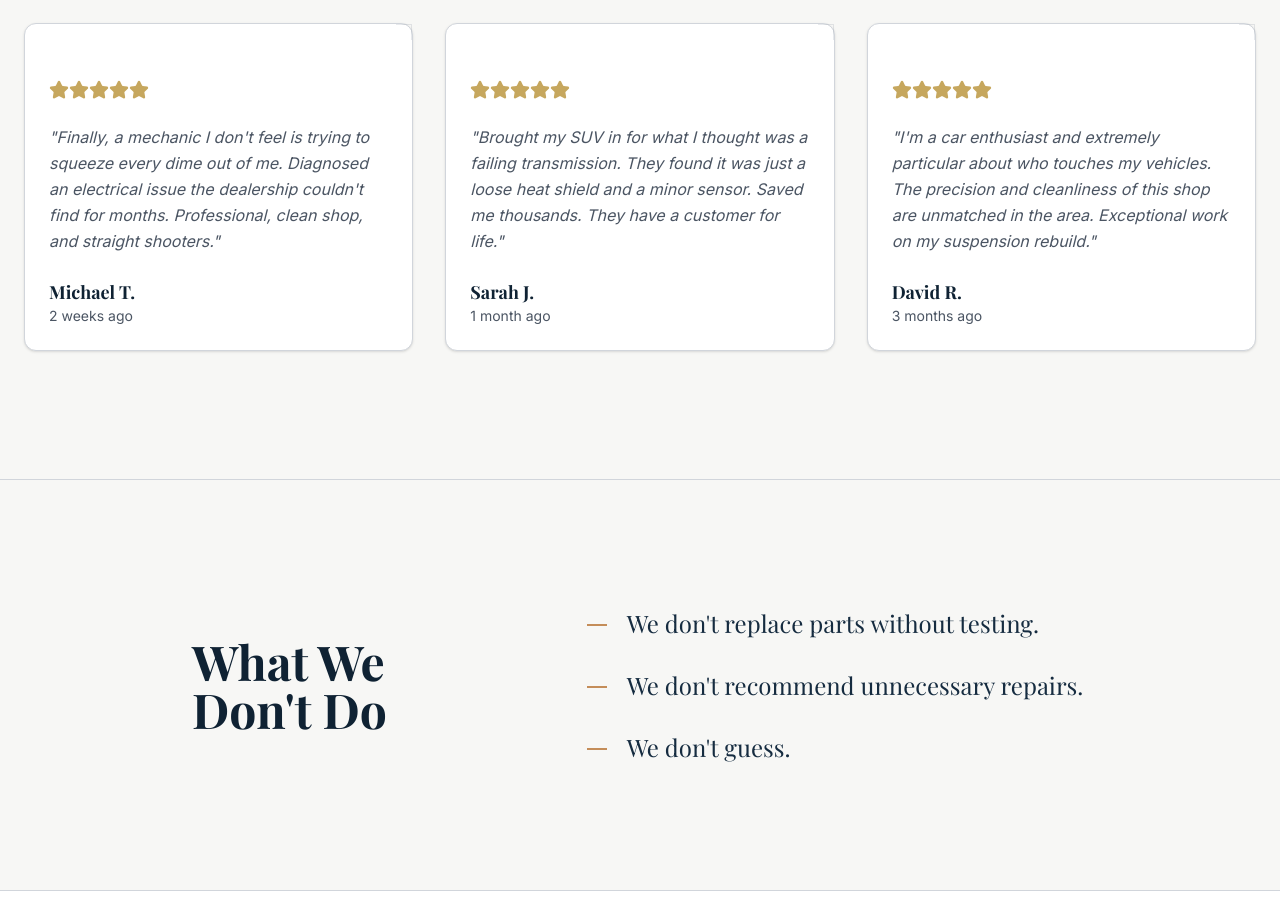
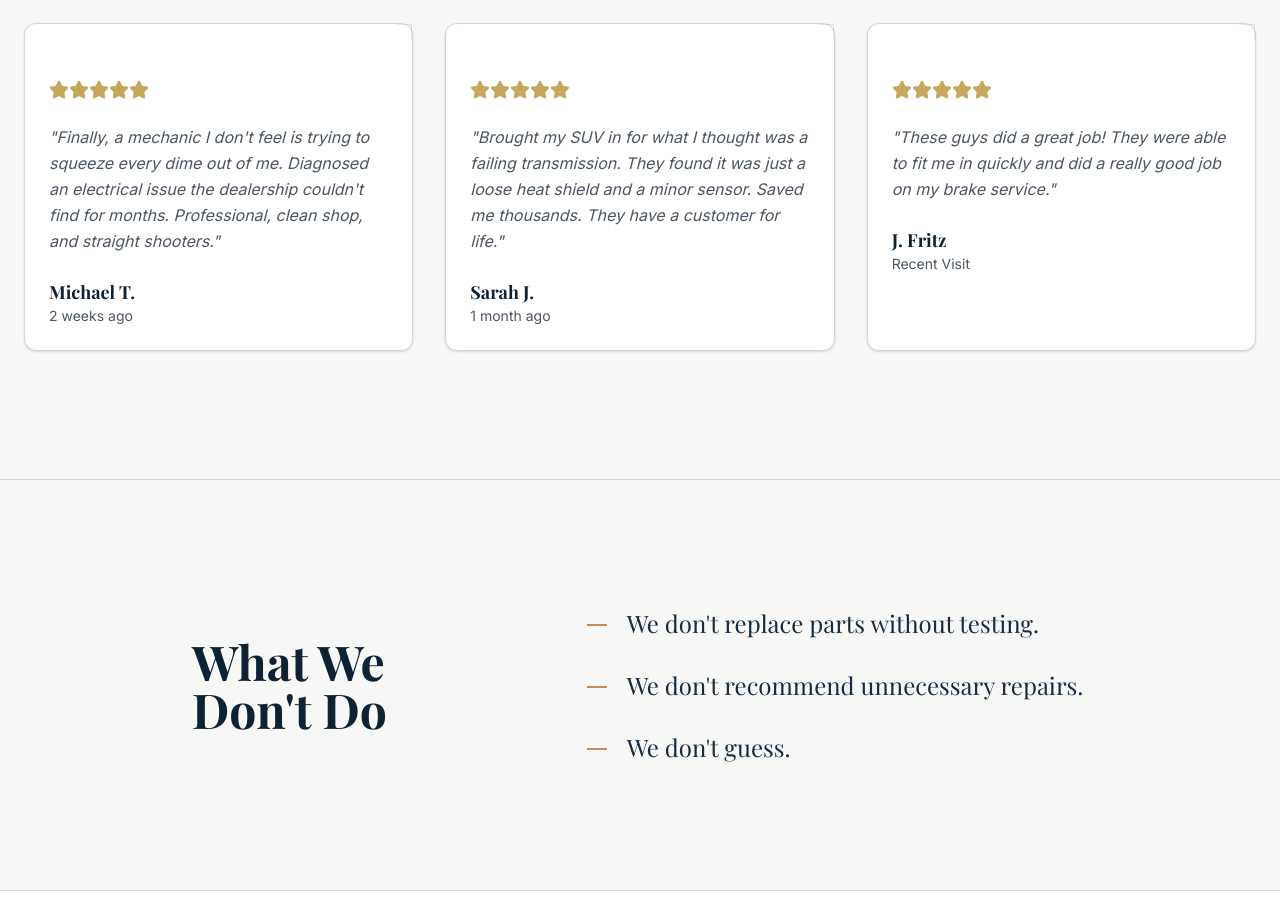
Before and after one commit to triggsmt67-cmd/Benchmark, a Next.js app in the folder auto-repair-site/: page / in a window 1280 px wide. Shown: the part 5860-6781 px from the top of the page. Built offline with nearby package versions, Linux system fonts and the light colour scheme; a web font is replaced by a local one.

Commit message:
update third testimonial card with a new review from J. Fritz

```diff
--- a/auto-repair-site/src/components/widgets/testimonials-section.tsx
+++ b/auto-repair-site/src/components/widgets/testimonials-section.tsx
@@ -17,9 +17,9 @@ const testimonials = [
         timing: "1 month ago"
     },
     {
-        name: "David R.",
-        quote: "I'm a car enthusiast and extremely particular about who touches my vehicles. The precision and cleanliness of this shop are unmatched in the area. Exceptional work on my suspension rebuild.",
-        timing: "3 months ago"
+        name: "J. Fritz",
+        quote: "These guys did a great job! They were able to fit me in quickly and did a really good job on my brake service.",
+        timing: "Recent Visit"
     }
 ];
 
```
